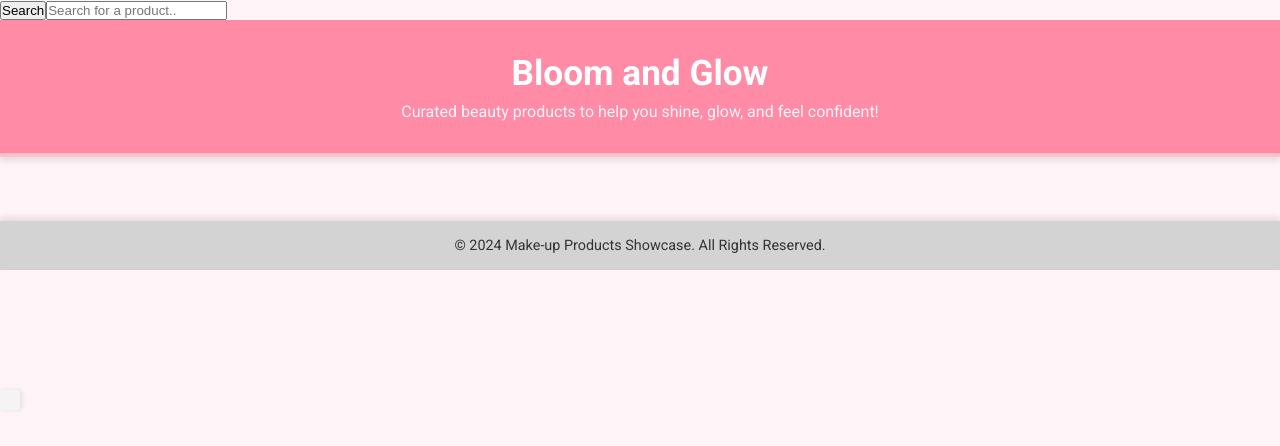
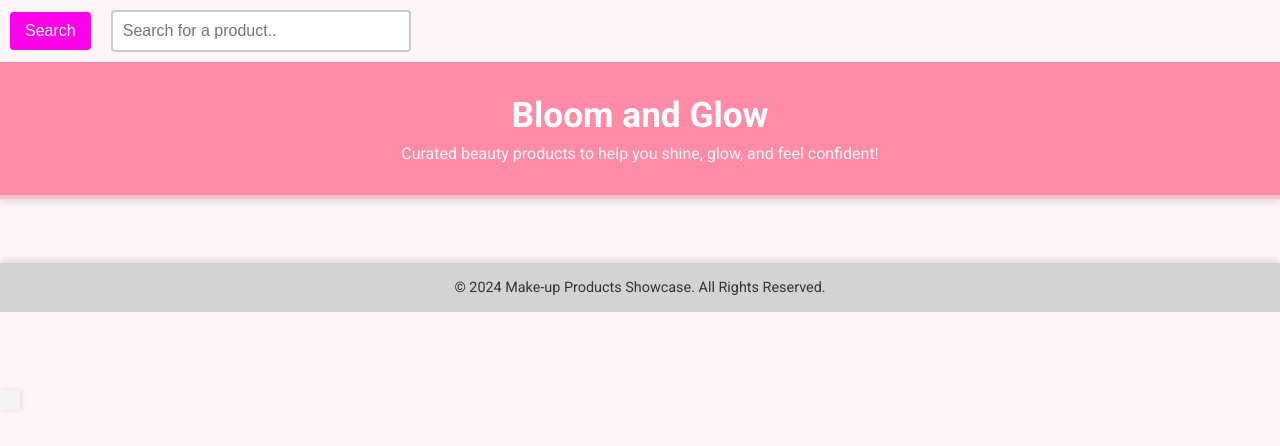
Before and after one commit to Ladyhabz1/Phase1-final-project, a plain HTML site: page index.html in a window 1280 px wide. Drawn offline with Linux system fonts and the light colour scheme; no server answers.

Commit message:
styled the search bar

```diff
--- a/style.css
+++ b/style.css
@@ -81,6 +81,46 @@ header p {
     font-size: 1rem; /* Medium price text */
     margin-bottom: 1rem;
 }
+/* Style for the search bar */
+.search-bar {
+    width: 300px;
+    padding: 10px;
+    margin: 10px;
+    font-size: 16px;
+    border: 2px solid #ccc;
+    border-radius: 4px;
+    outline: none;
+    transition: border-color 0.3s ease-in-out;
+}
+
+.search-bar:focus {
+    border-color: #ff00d4; /* Highlight with a blue border when focused */
+}
+
+/* Style for the search button */
+.search-button {
+    padding: 10px 15px;
+    margin: 10px;
+    font-size: 16px;
+    background-color: #ff00ea; /* Primary blue color */
+    color: white;
+    border: none;
+    border-radius: 4px;
+    cursor: pointer;
+    transition: background-color 0.3s ease-in-out, transform 0.2s ease-in-out;
+}
+
+.search-button:hover {
+    background-color: #b30077; /* Darker blue when hovered */
+    transform: scale(1.05); /* Slight zoom effect */
+}
+
+.search-button:active {
+    background-color: pink; /* Even darker blue on click */
+    transform: scale(0.95); /* Slight compression effect */
+}
+
+
 
 /* Footer */
 footer {
```
